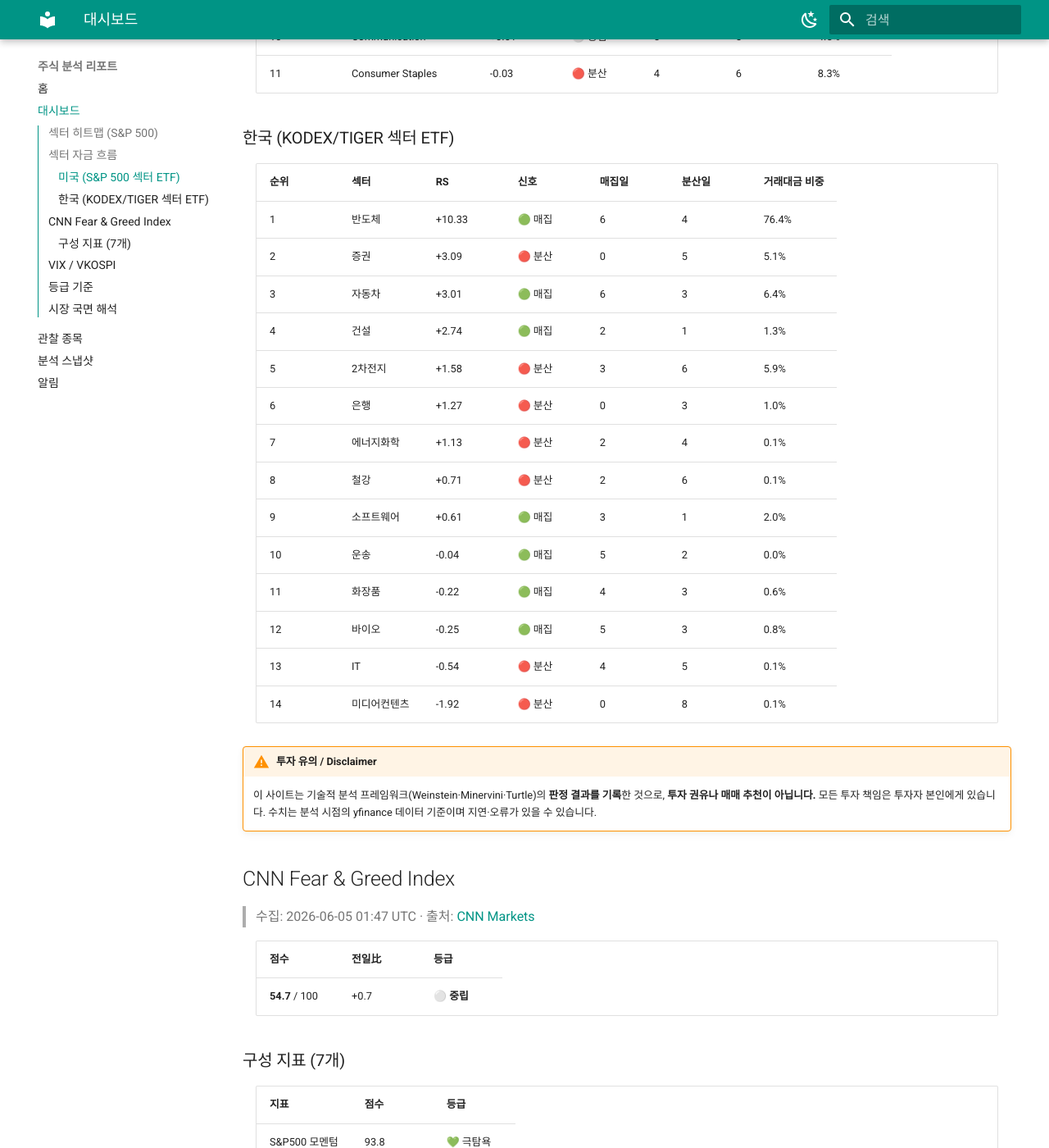
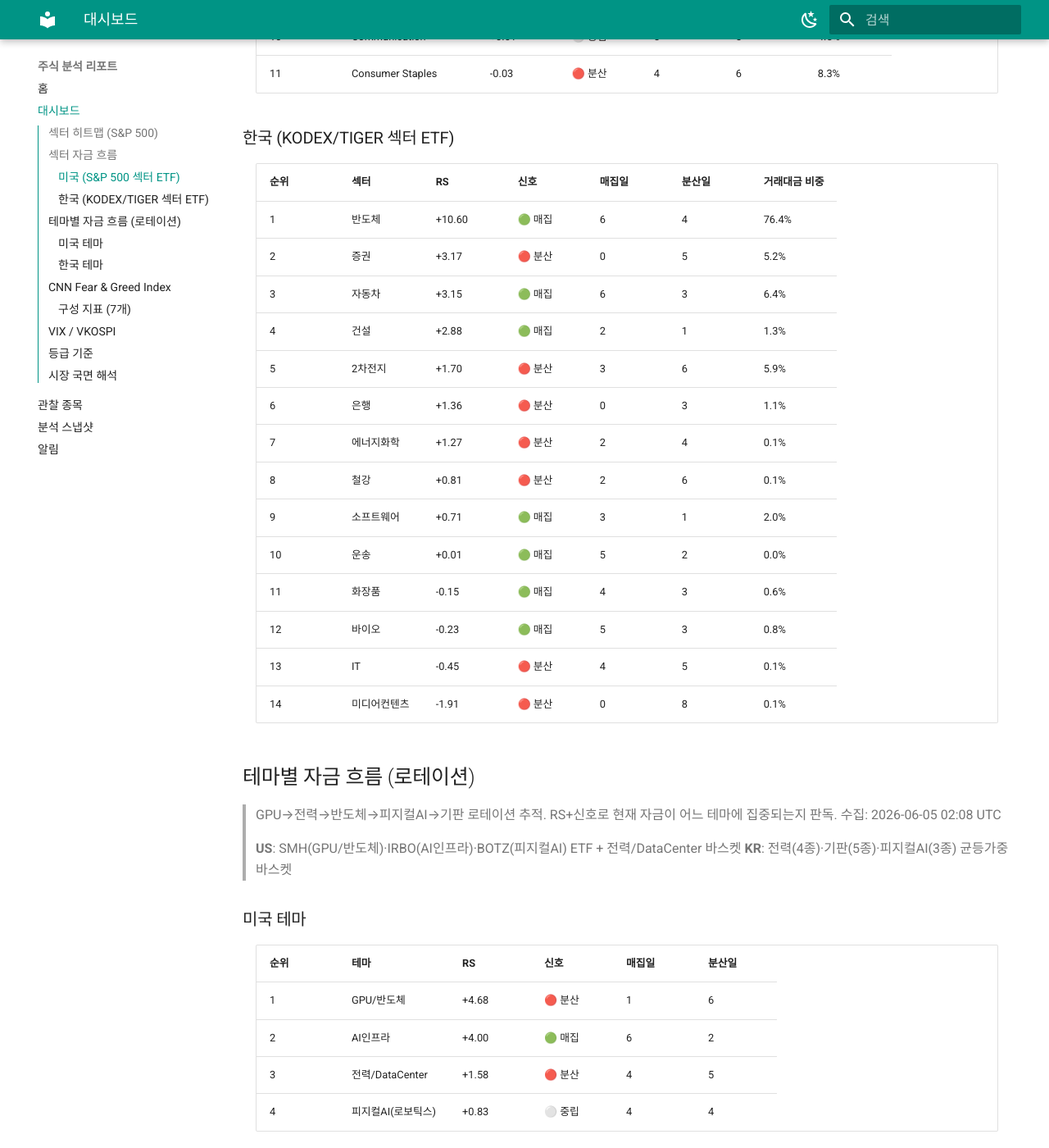
Before and after one commit to workindex/stock-reports, an MkDocs documentation site: the page built from docs/fear-index.md, in a window 1280 px wide and 1400 px high, scrolled down 1491 px. Shown: the whole window at 82% size. Built offline with MkDocs 1.6.1 and Material for MkDocs 9.7.7, drawn with Linux system fonts in a browser that asks for light colours; a script that is not in the unit is left out; comment, search, counter and statistics services are not loaded; some of the changed text lies outside the part shown.

Commit message:
feat: 테마별 자금 흐름 섹션 추가 — GPU/전력/기판 로테이션 대시보드 (2026-06-05)

```diff
--- a/docs/fear-index.md
+++ b/docs/fear-index.md
@@ -29,7 +29,7 @@
 
 ## 섹터 자금 흐름
 
-> **RS**: 상대강도 순위 · **신호**: 최근 20일 매집/분산(가격방향×거래량) · **거래대금 비중**: 섹터 쏠림 게이지. 수집: 2026-06-05 01:47 UTC · `--scan` 시 갱신
+> **RS**: 상대강도 순위 · **신호**: 최근 20일 매집/분산(가격방향×거래량) · **거래대금 비중**: 섹터 쏠림 게이지. 수집: 2026-06-05 02:08 UTC · `--scan` 시 갱신
 >
 > 한·미는 통화·데이터 소스가 달라 **별도 순위**입니다. 두 시장 점수를 직접 비교하지 마세요.
 
@@ -53,20 +53,44 @@
 
 | 순위 | 섹터 | RS | 신호 | 매집일 | 분산일 | 거래대금 비중 |
 |---|---|---|---|---|---|---|
-| 1 | 반도체 | +10.33 | 🟢 매집 | 6 | 4 | 76.4% |
-| 2 | 증권 | +3.09 | 🔴 분산 | 0 | 5 | 5.1% |
-| 3 | 자동차 | +3.01 | 🟢 매집 | 6 | 3 | 6.4% |
-| 4 | 건설 | +2.74 | 🟢 매집 | 2 | 1 | 1.3% |
-| 5 | 2차전지 | +1.58 | 🔴 분산 | 3 | 6 | 5.9% |
-| 6 | 은행 | +1.27 | 🔴 분산 | 0 | 3 | 1.0% |
-| 7 | 에너지화학 | +1.13 | 🔴 분산 | 2 | 4 | 0.1% |
-| 8 | 철강 | +0.71 | 🔴 분산 | 2 | 6 | 0.1% |
-| 9 | 소프트웨어 | +0.61 | 🟢 매집 | 3 | 1 | 2.0% |
-| 10 | 운송 | -0.04 | 🟢 매집 | 5 | 2 | 0.0% |
-| 11 | 화장품 | -0.22 | 🟢 매집 | 4 | 3 | 0.6% |
-| 12 | 바이오 | -0.25 | 🟢 매집 | 5 | 3 | 0.8% |
-| 13 | IT | -0.54 | 🔴 분산 | 4 | 5 | 0.1% |
-| 14 | 미디어컨텐츠 | -1.92 | 🔴 분산 | 0 | 8 | 0.1% |
+| 1 | 반도체 | +10.60 | 🟢 매집 | 6 | 4 | 76.4% |
+| 2 | 증권 | +3.17 | 🔴 분산 | 0 | 5 | 5.2% |
+| 3 | 자동차 | +3.15 | 🟢 매집 | 6 | 3 | 6.4% |
+| 4 | 건설 | +2.88 | 🟢 매집 | 2 | 1 | 1.3% |
+| 5 | 2차전지 | +1.70 | 🔴 분산 | 3 | 6 | 5.9% |
+| 6 | 은행 | +1.36 | 🔴 분산 | 0 | 3 | 1.1% |
+| 7 | 에너지화학 | +1.27 | 🔴 분산 | 2 | 4 | 0.1% |
+| 8 | 철강 | +0.81 | 🔴 분산 | 2 | 6 | 0.1% |
+| 9 | 소프트웨어 | +0.71 | 🟢 매집 | 3 | 1 | 2.0% |
+| 10 | 운송 | +0.01 | 🟢 매집 | 5 | 2 | 0.0% |
+| 11 | 화장품 | -0.15 | 🟢 매집 | 4 | 3 | 0.6% |
+| 12 | 바이오 | -0.23 | 🟢 매집 | 5 | 3 | 0.8% |
+| 13 | IT | -0.45 | 🔴 분산 | 4 | 5 | 0.1% |
+| 14 | 미디어컨텐츠 | -1.91 | 🔴 분산 | 0 | 8 | 0.1% |
+
+## 테마별 자금 흐름 (로테이션)
+
+> GPU→전력→반도체→피지컬AI→기판 로테이션 추적. RS+신호로 현재 자금이 어느 테마에 집중되는지 판독. 수집: 2026-06-05 02:08 UTC
+>
+> **US**: SMH(GPU/반도체)·IRBO(AI인프라)·BOTZ(피지컬AI) ETF + 전력/DataCenter 바스켓
+> **KR**: 전력(4종)·기판(5종)·피지컬AI(3종) 균등가중 바스켓
+
+### 미국 테마
+
+| 순위 | 테마 | RS | 신호 | 매집일 | 분산일 |
+|---|---|---|---|---|---|
+| 1 | GPU/반도체 | +4.68 | 🔴 분산 | 1 | 6 |
+| 2 | AI인프라 | +4.00 | 🟢 매집 | 6 | 2 |
+| 3 | 전력/DataCenter | +1.58 | 🔴 분산 | 4 | 5 |
+| 4 | 피지컬AI(로보틱스) | +0.83 | ⚪ 중립 | 4 | 4 |
+
+### 한국 테마
+
+| 순위 | 테마 | RS | 신호 | 매집일 | 분산일 |
+|---|---|---|---|---|---|
+| 1 | 기판 | +16.49 | 🟢 매집 | 5 | 4 |
+| 2 | 전력 | +7.35 | 🔴 분산 | 3 | 5 |
+| 3 | 피지컬AI | +4.59 | 🔴 분산 | 3 | 5 |
 
 !!! warning "투자 유의 / Disclaimer"
     이 사이트는 기술적 분석 프레임워크(Weinstein·Minervini·Turtle)의 **판정 결과를 기록**한 것으로,
@@ -76,7 +100,7 @@
 
 ## CNN Fear & Greed Index
 
-> 수집: 2026-06-05 01:47 UTC · 출처: [CNN Markets](https://edition.cnn.com/markets/fear-and-greed)
+> 수집: 2026-06-05 02:08 UTC · 출처: [CNN Markets](https://edition.cnn.com/markets/fear-and-greed)
 
 | 점수 | 전일比 | 등급 |
 |------|--------|------|
@@ -96,7 +120,7 @@
 
 ## VIX / VKOSPI
 
-> 수집: 2026-06-05 01:47 UTC · `python monitor.py --scan` 실행 시 갱신
+> 수집: 2026-06-05 02:08 UTC · `python monitor.py --scan` 실행 시 갱신
 
 | 지수 | 현재값 | 전일比 | 등급 | 시장 국면 | 신규 진입 |
 |------|--------|--------|------|---------|---------|
```
Also changed, not shown: gen.py (+49 -0 lines).
